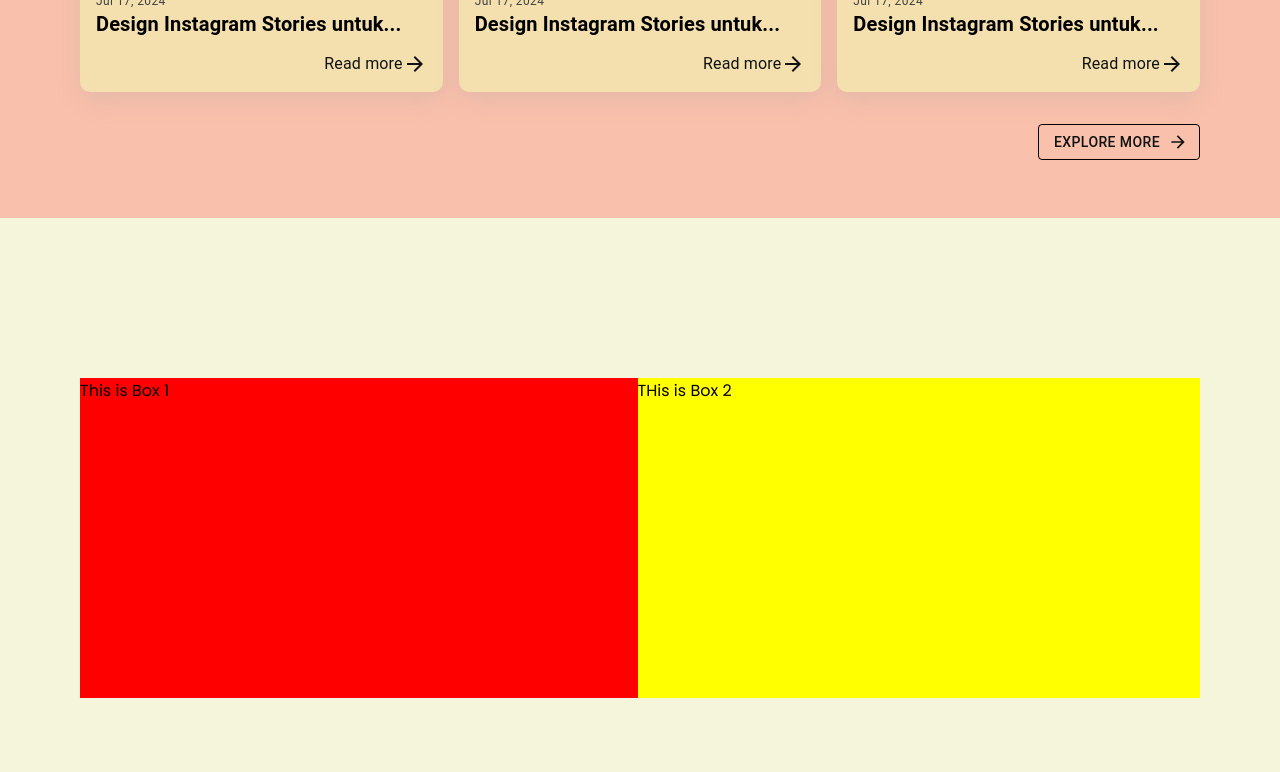
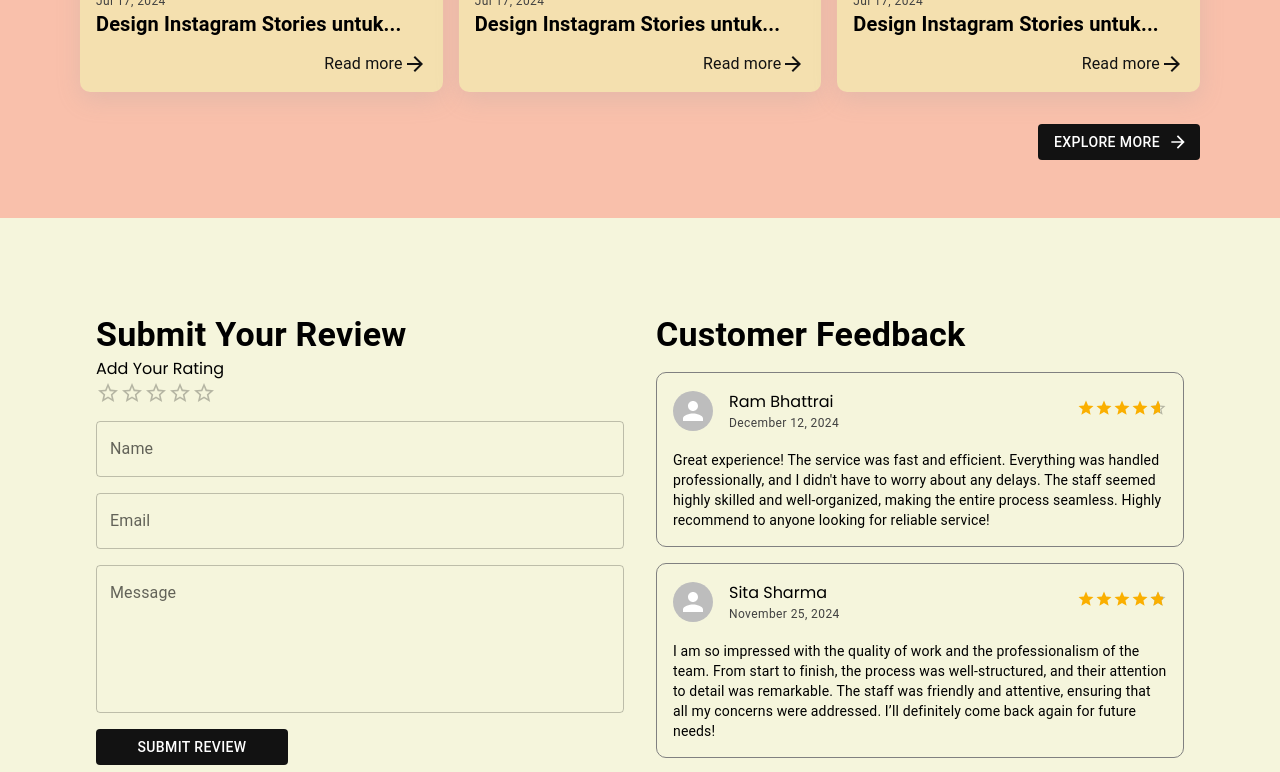
Before and after one commit to PrashannaLohani/Blog, a React (Vite) app in the folder Frontend/: page /Blogs in a window 1280 px wide. Shown: the part 1980-2752 px from the top of the page. Built offline with nearby package versions, Linux system fonts and the light colour scheme.

Commit message:
Review section of each post complete

```diff
--- a/Frontend/src/Pages/Blogs/Component/BlogReview.jsx
+++ b/Frontend/src/Pages/Blogs/Component/BlogReview.jsx
@@ -1,21 +1,124 @@
-import { Box } from "@mui/material";
+import {
+  Avatar,
+  Box,
+  Button,
+  Rating,
+  TextField,
+  Typography,
+} from "@mui/material";
 
 export default function BlogReview() {
+  //Dummy data...
+  const review = [
+    {
+      name: "Ram Bhattrai",
+      date: "December 12, 2024",
+      rating: 4.5,
+      content:
+        "Great experience! The service was fast and efficient. Everything was handled professionally, and I didn't have to worry about any delays. The staff seemed highly skilled and well-organized, making the entire process seamless. Highly recommend to anyone looking for reliable service!",
+    },
+    {
+      name: "Sita Sharma",
+      date: "November 25, 2024",
+      rating: 4.8,
+      content:
+        "I am so impressed with the quality of work and the professionalism of the team. From start to finish, the process was well-structured, and their attention to detail was remarkable. The staff was friendly and attentive, ensuring that all my concerns were addressed. I’ll definitely come back again for future needs!",
+    },
+    {
+      name: "Hari Gautam",
+      date: "December 10, 2024",
+      rating: 4.2,
+      content:
+        "The overall experience was good, but there were a few minor delays in service. Despite that, the quality of the work was commendable, and the team did their best to make up for the time lost. I appreciate their effort and would still recommend their service with slight reservations about time management.",
+    },
+  ];
   return (
     <>
       <Box
         minHeight="80vh"
         bgcolor="beige"
         display="flex"
-        alignItems="center"
         justifyContent="center"
         p="5rem"
       >
-        <Box bgcolor="red" minHeight="40vh" flexGrow="1">
-          This is Box 1
+        <Box minHeight="40vh" flexGrow="1" p="1rem">
+          <Typography variant="h4" fontWeight={600}>
+            Submit Your Review
+          </Typography>
+          <Box display="flex" flexDirection="column" gap="1rem">
+            <Box display="flex" flexDirection="column">
+              <Typography variant="body">Add Your Rating</Typography>
+              <Rating value={null} precision={0.5} />
+            </Box>
+            <Box display="flex" flexDirection="column" gap="1rem">
+              <TextField label="Name" variant="outlined" />
+              <TextField label="Email" variant="outlined" />
+              <TextField
+                label="Message"
+                variant="outlined"
+                multiline
+                minRows={5}
+              />
+              <Button
+                variant="outlined"
+                sx={{
+                  maxWidth: "12rem",
+                  bgcolor: "primary.main",
+                  color: "primary.text",
+                  "&:hover": {
+                    bgcolor: "primary.text",
+                    color: "primary.main",
+                    transition: "0.3s",
+                  },
+                }}
+              >
+                Submit Review
+              </Button>
+            </Box>
+          </Box>
         </Box>
-        <Box bgcolor="yellow" minHeight="40vh" flexGrow="1">
-          THis is Box 2
+        <Box minHeight="40vh" maxWidth="50%" p="1rem">
+          <Typography variant="h4" fontWeight={600}>
+            Customer Feedback
+          </Typography>
+          {review.map((rev) => {
+            return (
+              <Box
+                p="1rem"
+                border="1px solid grey"
+                borderRadius="10px"
+                mt="1rem"
+              >
+                <Box
+                  display="flex"
+                  alignItems="center"
+                  gap="1rem"
+                  justifyContent="space-between"
+                >
+                  <Box display="flex" alignItems="center" gap="1rem">
+                    <Avatar />
+                    <Box display="flex" flexDirection="column">
+                      <Typography variant="body">{rev.name}</Typography>
+                      <Typography variant="caption" color="primary.light">
+                        {rev.date}
+                      </Typography>
+                    </Box>
+                  </Box>
+                  <Box>
+                    <Rating
+                      value={rev.rating}
+                      size="small"
+                      readOnly
+                      precision={0.2}
+                    />
+                  </Box>
+                </Box>
+                <Box mt="1rem">
+                  <Typography variant="body2">{rev.content}</Typography>
+                </Box>
+              </Box>
+            );
+          })}
         </Box>
       </Box>
     </>
--- a/Frontend/src/Pages/Blogs/Component/BlogSimilar.jsx
+++ b/Frontend/src/Pages/Blogs/Component/BlogSimilar.jsx
@@ -114,8 +114,9 @@ export default function BlogSimilar({ truncateText }) {
               variant="outlined"
               endIcon={<ArrowForwardIcon />}
               sx={{
-                border: "1px solid black",
                 maxWidth: "15rem",
+                bgcolor: "primary.main",
+                color: "primary.text",
                 "&:hover": {
                   color: "primary.main",
                   backgroundColor: "primary.text",
```
